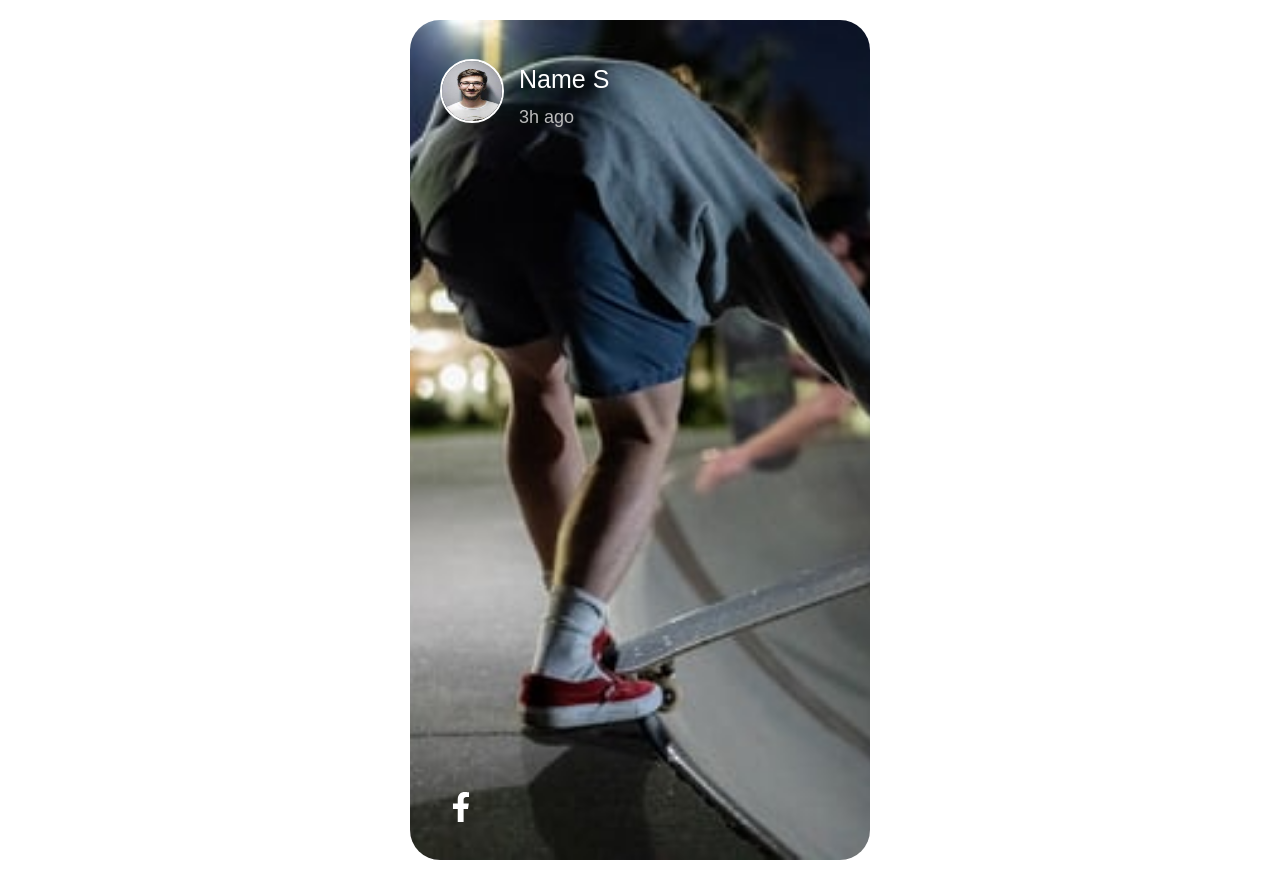
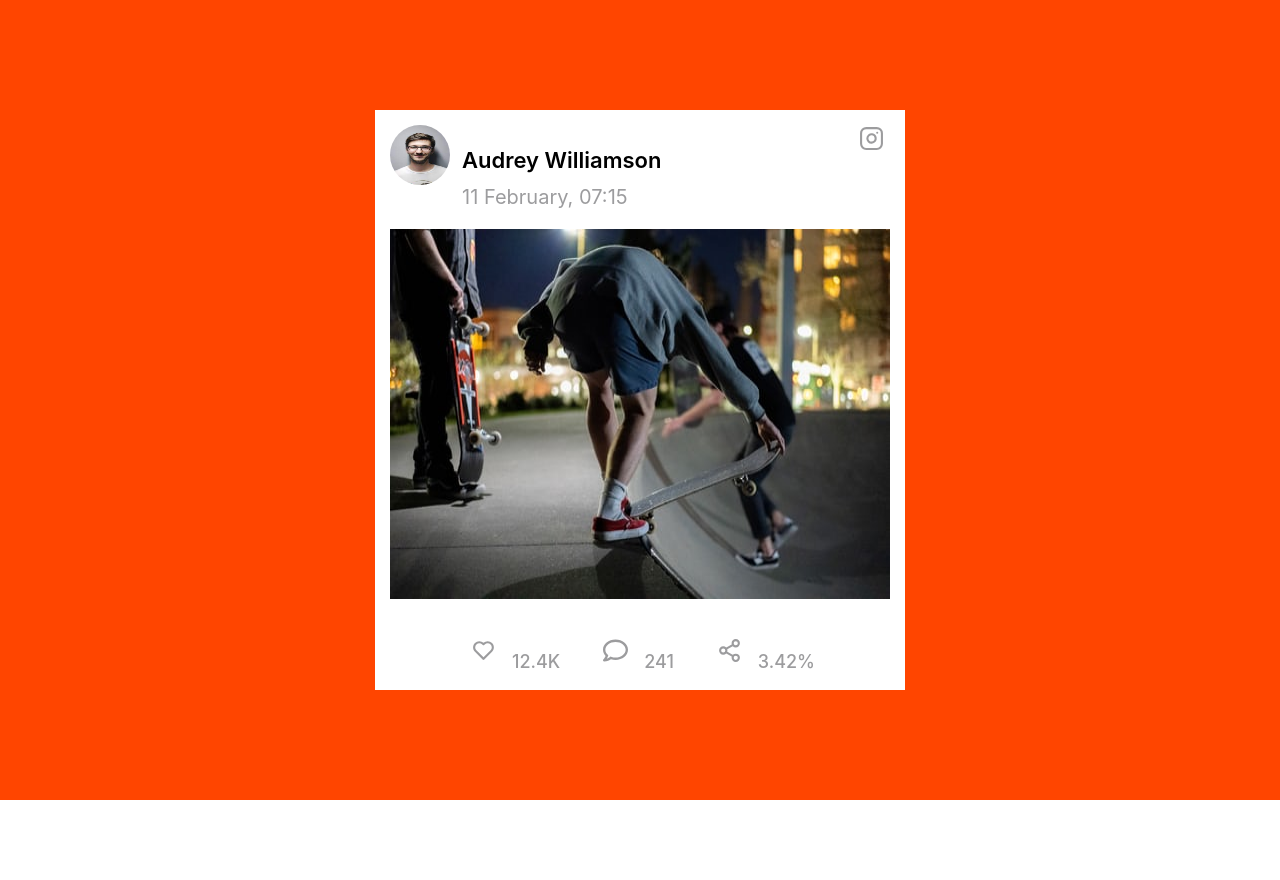
Before and after one commit to Zaibi727/Collection-of-Designs, a React (Create React App) app: page /1 in a window 1280 px wide. After the commit the page ends 800 px from the top, so only its background shows below. Built offline with nearby package versions, Linux system fonts and the light colour scheme.

Commit message:
Home screentwo

```diff
--- /dev/null
+++ b/src/components/HomeScreenTwo/AbBottom.jsx
@@ -0,0 +1,29 @@
+import React from 'react';
+import styles from './HomeTwo.module.css';
+
+function AbBottom({IconLike,IconShare,IconComment,commentCount,likeCount,shareCount}) {
+    return (
+        <div className={styles.abBottom}>
+            <div className={styles.bottomSub}>
+                <button>
+                    {IconLike ? <IconLike /> : {IconLike}}
+                </button>
+                <p>{likeCount}</p>
+            </div>
+            <div className={styles.bottomSub}>
+                <button>
+                {IconComment ? <IconComment /> : {IconComment}}
+                </button>
+                <p>{commentCount}</p>
+            </div>
+            <div className={styles.bottomSub}>
+                <button>
+                {IconShare ? <IconShare /> : {IconShare}}
+                </button>
+                <p>{shareCount}</p>
+            </div>
+        </div>
+    )
+}
+
+export default AbBottom;
--- /dev/null
+++ b/src/components/HomeScreenTwo/AbMiddle.jsx
@@ -0,0 +1,16 @@
+import React from 'react';
+import styles from './HomeTwo.module.css';
+
+
+function AbMiddle({src}) {
+    return (
+        <div>
+            <img
+            className={styles.midimg}
+                src={src}
+            />
+        </div>
+    )
+}
+
+export default AbMiddle;
--- /dev/null
+++ b/src/components/HomeScreenTwo/AbTop.jsx
@@ -0,0 +1,21 @@
+import React from 'react';
+import styles from './HomeTwo.module.css'
+
+function AbTop({src, username, time, Icon}) {
+    return (
+        <div className={styles.abtop}>
+            <div className={styles.topDivone}>
+                <img src={src} />
+                <div className={styles.subtop}>
+                    <p className={styles.username}>{username}</p>
+                    <p className={styles.time}>{time}</p>
+                </div>
+            </div>
+            <button className={styles.instabtn}>
+                {Icon ? <Icon /> : {Icon}}
+            </button>
+        </div>
+    )
+}
+
+export default AbTop
--- /dev/null
+++ b/src/components/HomeScreenTwo/HomeScreenTwoContainer.jsx
@@ -0,0 +1,44 @@
+import React from 'react';
+import AbTop from './AbTop';
+import AbMiddle from './AbMiddle';
+import AbBottom from './AbBottom';
+import styles from './HomeTwo.module.css';
+import { FiInstagram } from "react-icons/fi";
+
+import { BiHeart } from "react-icons/bi";
+import { FaRegComment } from "react-icons/fa";
+import { FiShare2 } from "react-icons/fi";
+
+function HomeScreenTwoContainer() {
+    return (
+        <div className={styles.container}>
+            <div className={styles.wrapper}>
+                <div>
+                    <AbTop
+                         src="./images/profile.jpg"
+                         username="Audrey Williamson"
+                         time="11 February, 07:15"
+                         Icon={FiInstagram}
+                    />
+                </div>
+                <div>
+                    <AbMiddle
+                        src="./images/eight3.jpg"
+                    />
+                </div>
+                <div>
+                    <AbBottom
+                        IconLike={BiHeart}
+                        likeCount="12.4K"
+                        IconComment={FaRegComment}
+                        commentCount="241"
+                        IconShare={FiShare2}
+                        shareCount="3.42%"
+                    />
+                </div>
+            </div>
+        </div>
+    )
+}
+
+export default HomeScreenTwoContainer
--- /dev/null
+++ b/src/components/HomeScreenTwo/HomeTwo.module.css
@@ -0,0 +1,88 @@
+.container{
+ display: flex;
+ justify-content: center;
+ align-items: center;
+width: 100%;
+height: 100vh;
+background-color: orangered;
+}
+.wrapper{
+    width: 500px;
+    height: 550px;
+    background-color: rgb(255, 255, 255);
+    padding: 15px;
+    display: flex;
+    flex-direction: column;
+    justify-content: space-between;
+}
+
+/*--abTop--*/
+
+.abtop{
+    display: flex;
+    justify-content: space-between;
+    align-items: flex-start;
+}
+.topDivone{
+    display: flex;
+}
+.topDivone img{
+    width: 60px;
+    height: 60px;
+    border-radius: 50%;
+}
+.subtop{
+    margin-left: 12px;
+    text-align: left;
+}
+.username{
+    font-weight: 600;
+    font-size: 22px;
+}
+.time{
+  color: #9c9c9e;
+  margin-top: -10px;
+  font-size: 20px;
+}
+.instabtn{
+    border: none;
+    background-color: transparent;
+    font-size: 25px;
+    color: #9c9c9e;
+}
+
+/*--middle---*/
+
+.midimg{
+    max-width: 100%;
+    width: 500px;
+    height: 370px;
+}
+
+/*--bottom--*/
+
+.abBottom{
+    display: flex;
+    justify-content: space-between;
+    align-items: center;
+    width: 350px;
+    margin: 30px auto 0px auto;
+}
+.bottomSub{
+    display: flex;
+    align-items: center;
+    justify-content: center;
+}
+.bottomSub button{
+    border: none;
+    background-color: transparent;
+    margin-top: -17px;
+    font-size: 25px;
+    margin-right: 10px;
+    color: #9c9c9e;
+}
+.bottomSub p{
+    font-size: 18px;
+    font-weight: 500;
+    color: #9c9c9e;
+}
--- a/src/components/parent.js
+++ b/src/components/parent.js
@@ -79,8 +79,8 @@ import './dropDown.css';
 //import ProfileContainer from './ProflieCards/ProfileContainer';
 //import  RatingModalContainer from './RatingModal/RatingModalContainer';
 //import CalendarModalContainer from './CalendarModal/CalendarModalContainer';
-import HomeScreenOneContaine from './HomeScreenOne/HomeScreenOneContainer';
-
+//import HomeScreenOneContaine from './HomeScreenOne/HomeScreenOneContainer';
+import HomeScreenTwoContainer from './HomeScreenTwo/HomeScreenTwoContainer';
 
 class Parent extends Component {
 
@@ -89,7 +89,7 @@ class Parent extends Component {
 
         return (
             <div>
-                  <HomeScreenOneContaine />
+                   <HomeScreenTwoContainer />
            </div>
          );
     }
```
